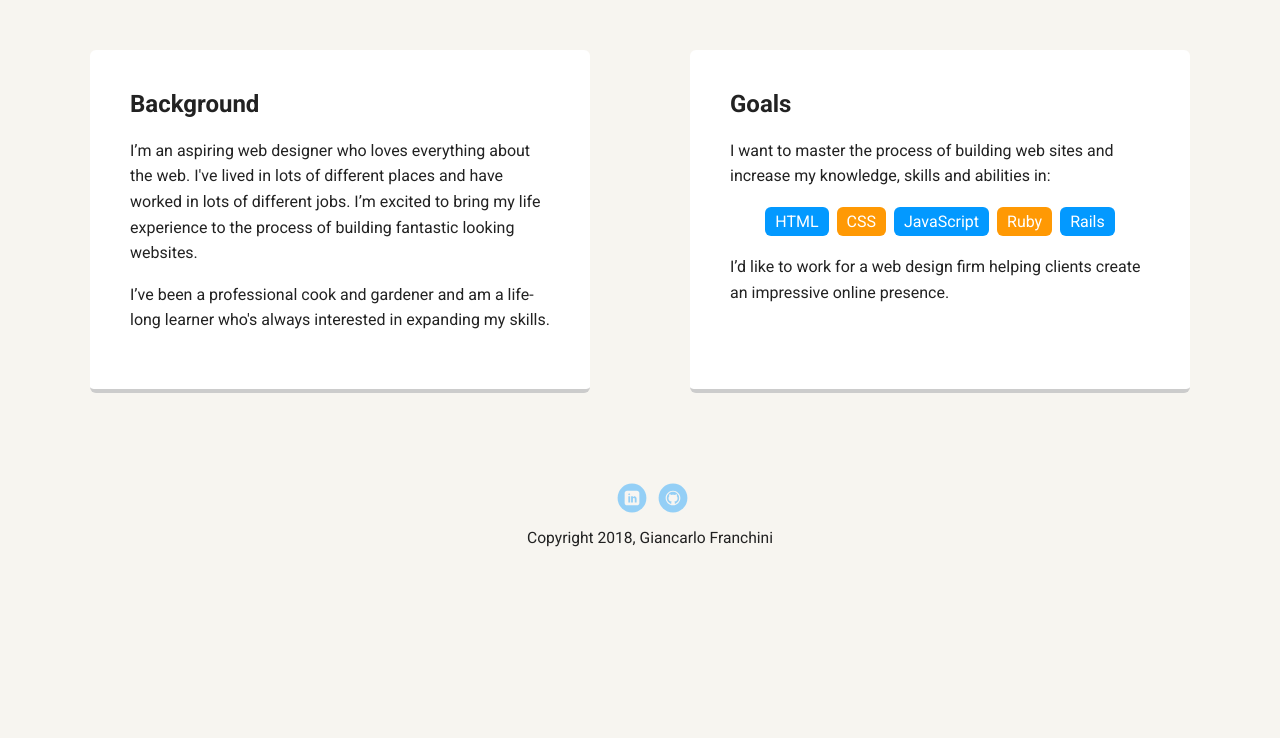
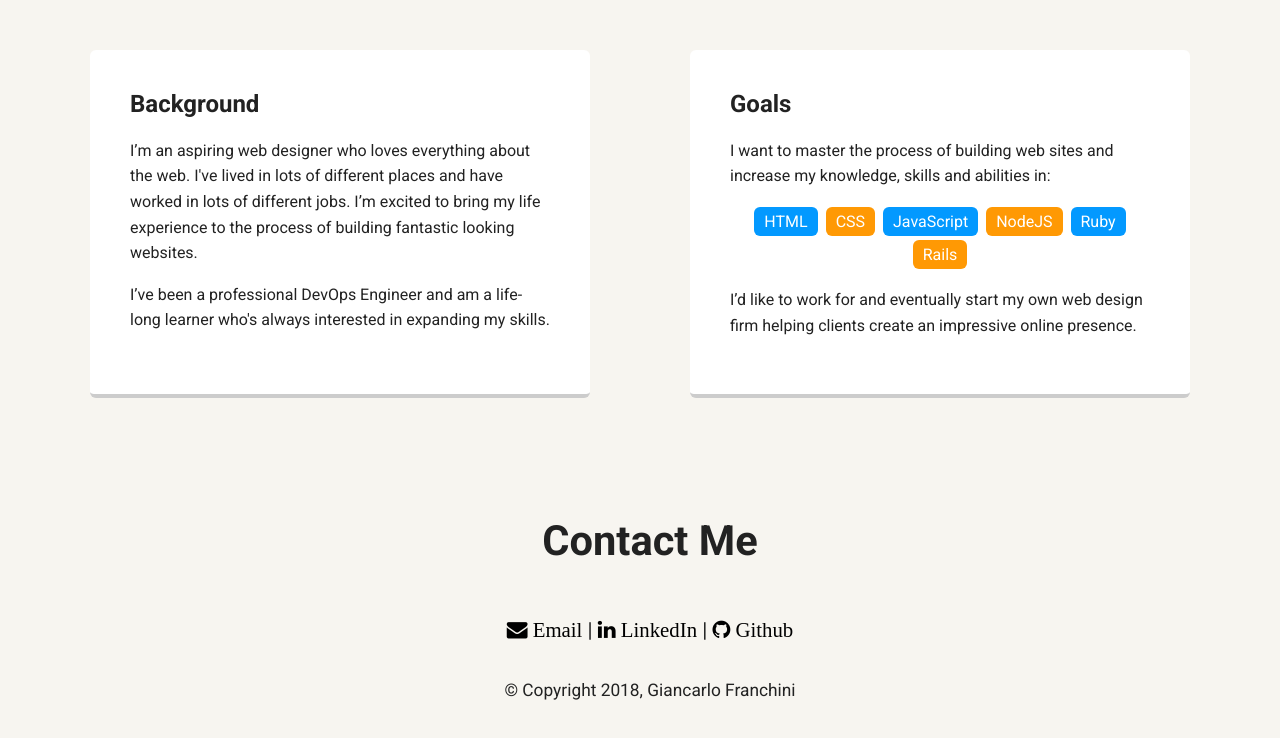
Before and after one commit to gfranchini/fewd, a plain HTML site: page project-01/index.html in a window 1280 px wide. Shown: the part 470-1208 px from the top of the page. Before the commit the page ends 1112 px from the top, so only its background shows below. Drawn offline with Linux system fonts and the light colour scheme; a web font is replaced by a local one.

Commit message:
Styled footer

```diff
--- a/project-01/index.html
+++ b/project-01/index.html
@@ -5,14 +5,17 @@
   <title>Giancarlo Franchini's Profile</title>
   <meta name="viewport" content="width=device-width, initial-scale=1.0">
   <link rel="stylesheet" href="styles.css">
-  <link href="https://fonts.googleapis.com/css?family=Muli%7CRoboto:400,300,500,700,900" rel="stylesheet"></head>
+  <link href="https://fonts.googleapis.com/css?family=Muli%7CRoboto:400,300,500,700,900" rel="stylesheet">
+  <link rel="stylesheet" href="https://maxcdn.bootstrapcdn.com/font-awesome/4.5.0/css/font-awesome.min.css">
+</head>
+
   <body>
 
     <div class="main-nav">
         <ul class="nav">
           <li class="name">Giancarlo Franchini</li>
           <li><a href="index.html">Home</a></li>
-          <li><a href="#">Experience</a></li>
+          <li><a href="experience.html">Experience</a></li>
         </ul>
     </div>
 
@@ -26,7 +29,7 @@
       <div class="card">
         <h2>Background</h2>
         <p>I’m an aspiring web designer who loves everything about the web. I've lived in lots of different places and have worked in lots of different jobs. I’m excited to bring my life experience to the process of building fantastic looking websites.</p>
-        <p>I’ve been a professional cook and gardener and am a life-long learner who's always interested in expanding my skills.</p>
+        <p>I’ve been a professional DevOps Engineer and am a life-long learner who's always interested in expanding my skills.</p>
       </div>
 
       <div class="card">
@@ -36,20 +39,22 @@
           <li>HTML</li>
           <li>CSS</li>
           <li>JavaScript</li>
+          <li>NodeJS</li>
           <li>Ruby</li>
           <li>Rails</li>
         </ul>
-        <p>I’d like to work for a web design firm helping clients create an impressive online presence.</p>
+        <p>I’d like to work for and eventually start my own web design firm helping clients create an impressive online presence.</p>
       </div>
 
     </main>
     <footer>
-      <ul>
-        <!-- <li><a href="https://twitter.com/nerdgasms_exe" class="social twitter">Twitter</a></li> -->
-        <li><a href="https://www.linkedin.com/in/giancarlo-franchini-0017197a/" class="social linkedin">LinkedIn</a></li>
-        <li><a href="https://github.com/gfranchini/" class="social github">Github</a></li>
+      <h1>Contact Me</h1>
+      <ul class="footer-links">
+        <li><a href="mailto:gfranchini88@gmail.com?Subject=Hi%20Giancarlo!" class="fa fa-envelope">  Email  </a></li> |
+        <li><a href="https://www.linkedin.com/in/giancarlo-franchini-0017197a/" class="fa fa-linkedin">  LinkedIn</a></li> |
+        <li><a href="https://github.com/gfranchini/" class="fa fa-github">  Github</a></li>
       </ul>
-      <p class="copyright">Copyright 2018, Giancarlo Franchini</p>
+      <small>&copy; Copyright 2018, Giancarlo Franchini</small>
     </footer>
   </body>
   </html>
--- a/project-01/styles.css
+++ b/project-01/styles.css
@@ -167,6 +167,19 @@ a.social:hover {
   clear: both;
 }
 
+footer li {
+  padding-top: 25px;
+  padding-bottom: 25px;
+}
+
+.fa {
+  color: black;
+}
+
+.fa:hover {
+  color: gray;
+}
+
 /* Styles for larger screens */
 @media screen and (min-width: 720px) {
 
@@ -203,4 +216,10 @@ a.social:hover {
     margin: 40px auto;
   }
 
+  footer li {
+    padding-top: 25px;
+    padding-bottom: 35px;
+    color: red;
+  }
+
 }
```
Also changed, not shown: project-01/experience.html (added, +1 -0 lines), project-01/images/envelope.svg (added).
